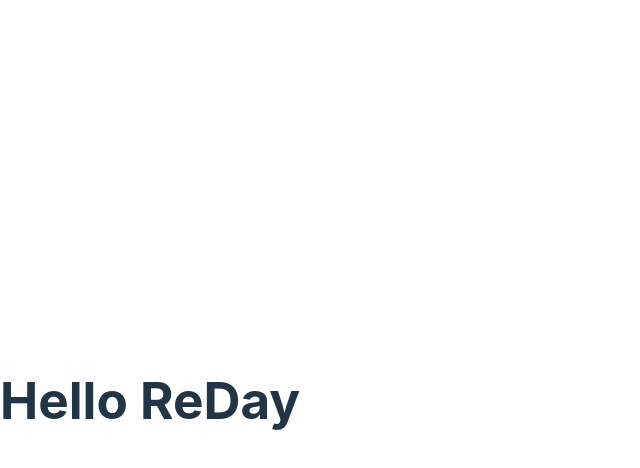
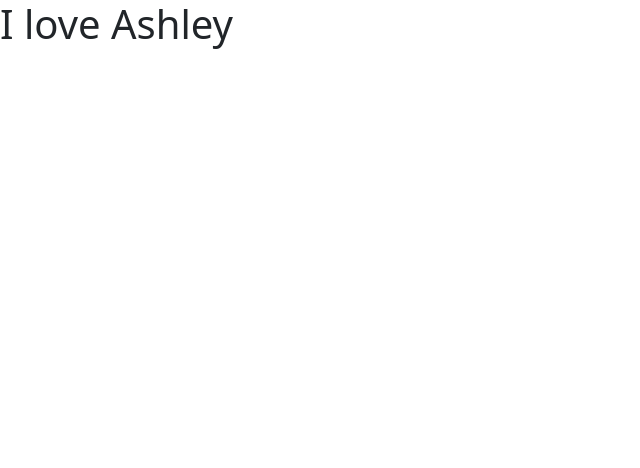
Before and after one commit to redayzarra/study-react, a React (Vite) app: page / in a window 1280 px wide. Shown: the top 468 px of the page, without its empty margins (0-640 px from the left). Built offline with nearby package versions, Linux system fonts and the light colour scheme.

Commit message:
Creating ListGroup

```diff
--- a/package.json
+++ b/package.json
@@ -9,6 +9,7 @@
     "preview": "vite preview"
   },
   "dependencies": {
+    "bootstrap": "^5.2.3",
     "react": "^18.2.0",
     "react-dom": "^18.2.0"
   },
--- a/src/Message.tsx
+++ b/src/Message.tsx
@@ -2,10 +2,10 @@
 function Message() {
 
   // JSX: Javascript XML
-  const name = "ReDay";
+  const name = "Ashley";
   if (name)
-    return <h1>Hello {name}</h1>;
-  return <h1>Hello World</h1>
+    return <h1>I love {name}</h1>;
+  return <h1>I love you</h1>
 }
 
 export default Message;
--- /dev/null
+++ b/src/components/ListGroup.tsx
@@ -0,0 +1,5 @@
+function ListGroup() {
+  return <h1>List Group</h1>
+}
+
+export default ListGroup;
--- a/src/index.css
+++ /dev/null
@@ -1,69 +0,0 @@
-:root {
-  font-family: Inter, system-ui, Avenir, Helvetica, Arial, sans-serif;
-  line-height: 1.5;
-  font-weight: 400;
-
-  color-scheme: light dark;
-  color: rgba(255, 255, 255, 0.87);
-  background-color: #242424;
-
-  font-synthesis: none;
-  text-rendering: optimizeLegibility;
-  -webkit-font-smoothing: antialiased;
-  -moz-osx-font-smoothing: grayscale;
-  -webkit-text-size-adjust: 100%;
-}
-
-a {
-  font-weight: 500;
-  color: #646cff;
-  text-decoration: inherit;
-}
-a:hover {
-  color: #535bf2;
-}
-
-body {
-  margin: 0;
-  display: flex;
-  place-items: center;
-  min-width: 320px;
-  min-height: 100vh;
-}
-
-h1 {
-  font-size: 3.2em;
-  line-height: 1.1;
-}
-
-button {
-  border-radius: 8px;
-  border: 1px solid transparent;
-  padding: 0.6em 1.2em;
-  font-size: 1em;
-  font-weight: 500;
-  font-family: inherit;
-  background-color: #1a1a1a;
-  cursor: pointer;
-  transition: border-color 0.25s;
-}
-button:hover {
-  border-color: #646cff;
-}
-button:focus,
-button:focus-visible {
-  outline: 4px auto -webkit-focus-ring-color;
-}
-
-@media (prefers-color-scheme: light) {
-  :root {
-    color: #213547;
-    background-color: #ffffff;
-  }
-  a:hover {
-    color: #747bff;
-  }
-  button {
-    background-color: #f9f9f9;
-  }
-}
--- a/src/main.tsx
+++ b/src/main.tsx
@@ -1,7 +1,7 @@
 import React from 'react'
 import ReactDOM from 'react-dom/client'
 import App from './App'
-import './index.css'
+import 'bootstrap/dist/css/bootstrap.css'
 
 ReactDOM.createRoot(document.getElementById('root') as HTMLElement).render(
   <React.StrictMode>
```
Also changed, not shown: 1 other file (tests, documents, lock files or other folders).
